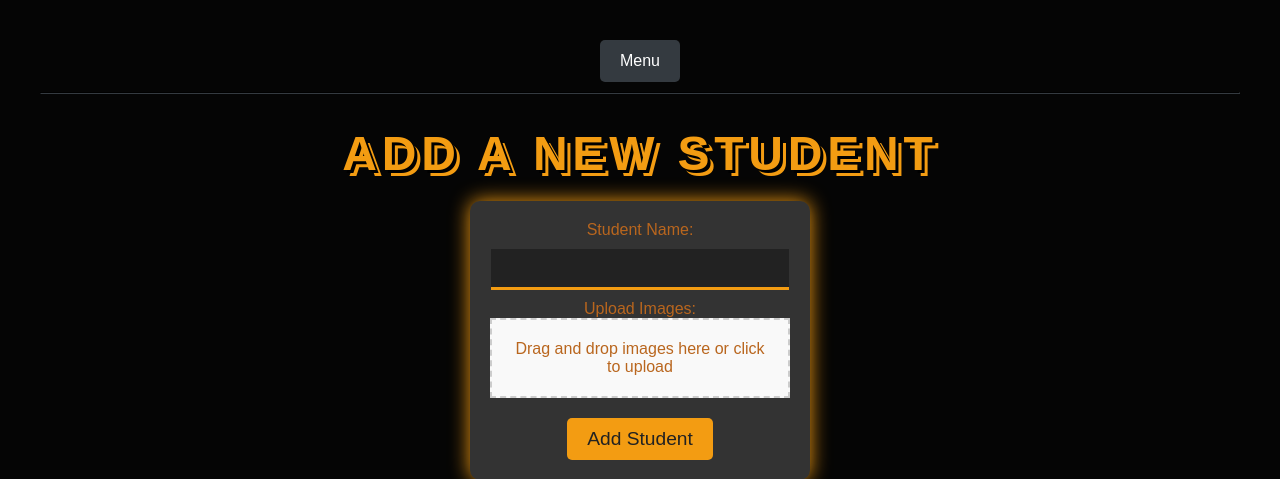
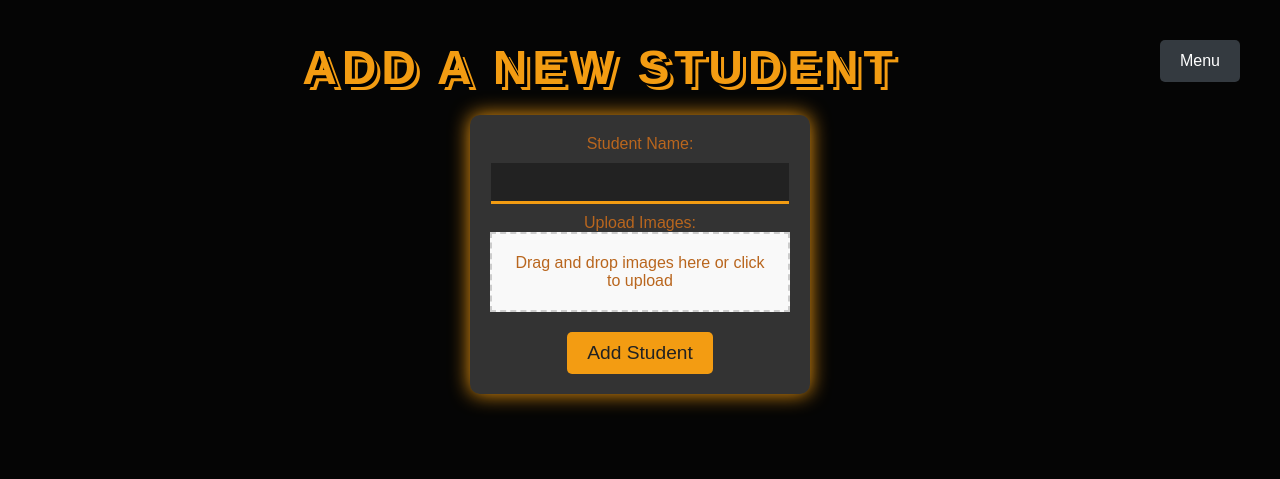
Before and after one commit to AntonioLabinjan/CV-attendance, a Flask app: page /add_student in a window 1280 px wide. Shown: the top 479 px of the page. Run offline with Flask 3, Linux system fonts and the light colour scheme; the visitor is signed in with stand-in values (Sample User, id 1).

Commit message:
Update layout.html
promijenjeno poravnanje od dropdowna

```diff
--- a/templates/layout.html
+++ b/templates/layout.html
@@ -10,6 +10,7 @@
         .dropdown {
             position: relative;
             display: inline-block;
+            float: right;
         }
 
         /* Dropdown button styling */
@@ -32,6 +33,7 @@
         .dropdown-content {
             display: none;
             position: absolute;
+            right: 0;
             background-color: #343a40;
             min-width: 200px;
             box-shadow: 0px 8px 16px rgba(0, 0, 0, 0.3);
@@ -82,7 +84,7 @@
     <header>
         <nav>
             <div class="dropdown">
-                <button>Menu</button>
+            <button>Menu</button>
                 <div class="dropdown-content">
                     <a href="{{ url_for('index') }}">Home</a>
                     <a href="{{ url_for('set_subject') }}">Set Subject</a>
@@ -98,7 +100,6 @@
                     <a href="{{ url_for('show_calendar') }}">Show Calendar</a>
                 </div>
             </div>
-            <hr>
         </nav>
     </header>
     <main>
```
